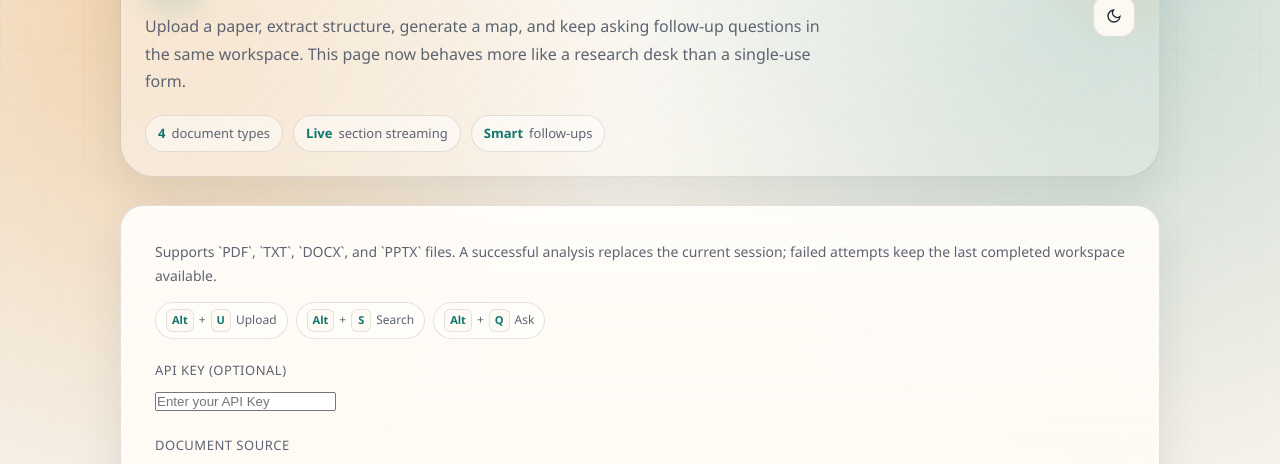
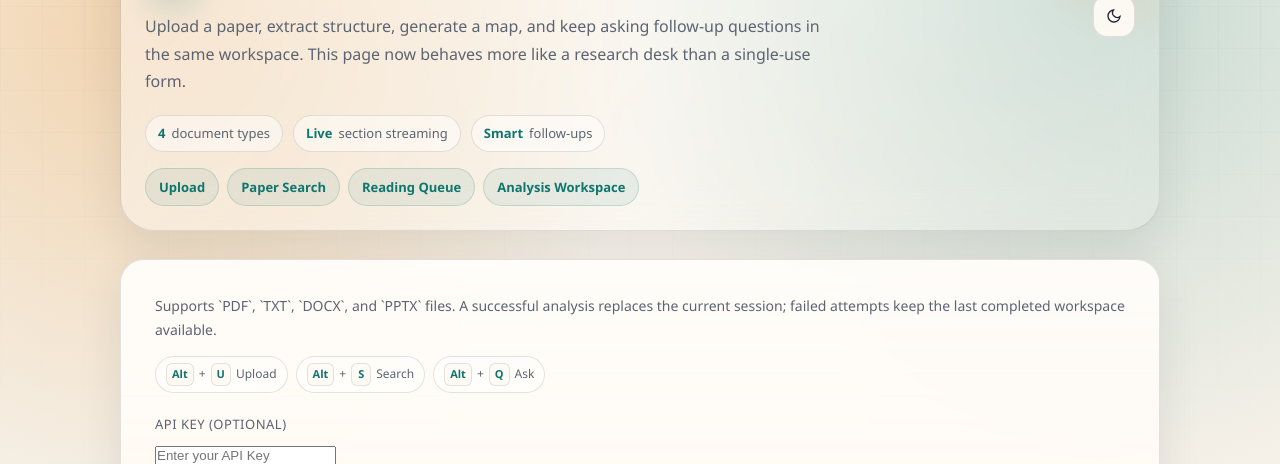
Before and after one commit to AiFLYF/PaperWhisperer, a FastAPI app: page / in a window 1280 px wide. Shown: the part 120-584 px from the top of the page. Run offline with FastAPI, Linux system fonts and the light colour scheme; some libraries are stand-ins or nearby versions.

Commit message:
feat: add workspace quick navigation
Make core workspace areas easier to discover with visible header links for upload, paper search, reading queue, and analysis results.

Co-Authored-By: Claude Opus 4.7 <noreply@anthropic.com>

```diff
--- a/templates/index.html
+++ b/templates/index.html
@@ -38,6 +38,12 @@
                     <span><strong>Live</strong> section streaming</span>
                     <span><strong>Smart</strong> follow-ups</span>
                 </div>
+                <nav class="workspace-quick-nav" aria-label="Workspace quick navigation">
+                    <a href="#uploadWorkspace">Upload</a>
+                    <a href="#paperSearchTitle">Paper Search</a>
+                    <a href="#readingQueueTitle">Reading Queue</a>
+                    <a href="#result">Analysis Workspace</a>
+                </nav>
             </div>
             <div class="nav-actions">
                 <div class="status-chip" id="statusChip" data-tone="idle" role="status" aria-live="polite">Waiting for document</div>
--- a/templates/static/css/style.css
+++ b/templates/static/css/style.css
@@ -215,6 +215,36 @@ body[data-theme="dark"] {
     font-size: 13px;
 }
 .hero-stats strong { color: var(--primary-color); }
+
+.workspace-quick-nav {
+    display: flex;
+    flex-wrap: wrap;
+    gap: 8px;
+    margin-top: 16px;
+}
+
+.workspace-quick-nav a {
+    display: inline-flex;
+    align-items: center;
+    justify-content: center;
+    min-height: 38px;
+    padding: 8px 13px;
+    border: 1px solid rgba(15, 118, 110, 0.18);
+    border-radius: 999px;
+    background: rgba(15, 118, 110, 0.08);
+    color: var(--primary-color);
+    font-size: 13px;
+    font-weight: 700;
+    text-decoration: none;
+    transition: var(--transition);
+}
+
+.workspace-quick-nav a:hover,
+.workspace-quick-nav a:focus-visible {
+    border-color: var(--primary-color);
+    background: rgba(15, 118, 110, 0.14);
+    transform: translateY(-1px);
+}
 
 .nav-actions {
     display: flex;
```
Also changed, not shown: tests/test_security_regressions.py (+5 -0 lines).
